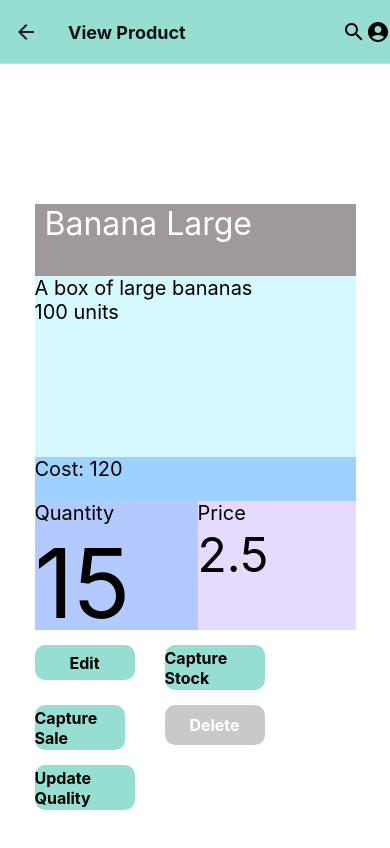
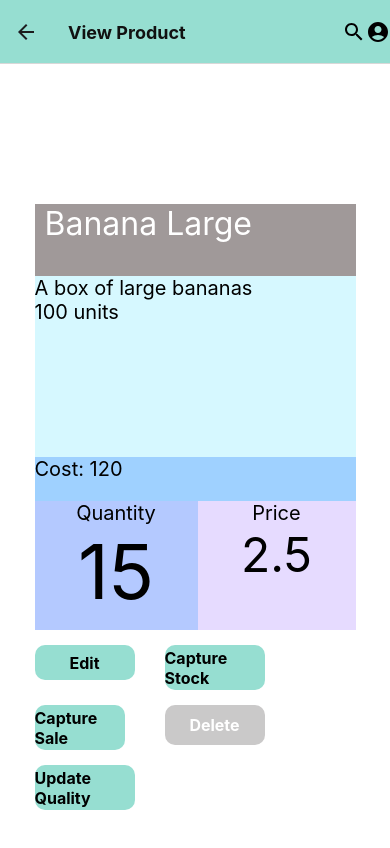
Before and after one commit to mildredmeyah/Aftersale, a React Native app: screen /Product in a window 390 px wide. Shown: the top 848 px of the page. Built offline with nearby package versions, Linux system fonts and the light colour scheme.

Commit message:
update product page

```diff
--- a/src/screens/Product.js
+++ b/src/screens/Product.js
@@ -24,13 +24,13 @@ const Product = () => {
                 </View>
                 <View style={{flex: 1, flexDirection: 'row', alignItems: 'center', justifyContent: 'center'}}>
                     <View style={{backgroundColor: '#B4C9FF', height: 129, width: 163}}>
-                    <Text style={{color: '#000', fontSize: 20}}>Quantity</Text>
-                    <Text style={{color: '#000', fontSize: 96}}>15</Text>
+                    <Text style={{color: '#000', fontSize: 20, alignSelf: 'center'}}>Quantity</Text>
+                    <Text style={{color: '#000', fontSize: 76, alignSelf: 'center'}}>15</Text>
                     </View>
 
                     <View style={{backgroundColor: '#E6DBFF', height: 129, width: 158}}>
-                    <Text style={{color: '#000', fontSize: 20}}>Price</Text>
-                    <Text style={{color: '#000', fontSize: 48}}>2.5</Text>
+                    <Text style={{color: '#000', fontSize: 20, alignSelf: 'center'}}>Price</Text>
+                    <Text style={{color: '#000', fontSize: 48, alignSelf: 'center'}}>2.5</Text>
                     </View>
                 </View>
             </View>
```
